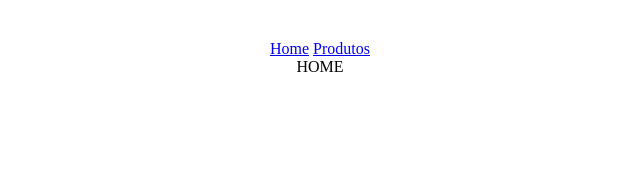
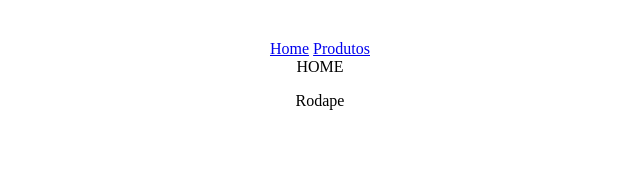
Before and after one commit to Jujuad/aula-rotas, a React (Vite) app: page / in a window 1280 px wide. Shown: the top 182 px of the page, without its empty margins (320-960 px from the left). Built offline with nearby package versions, Linux system fonts and the light colour scheme.

Commit message:
Criando rodape

```diff
--- a/src/App.jsx
+++ b/src/App.jsx
@@ -1,6 +1,8 @@
 import './App.css'
 import { Outlet } from 'react-router-dom'
 import Menu from "./components/Menu"
+import Rodape from "./components/Rodape"
+
 
 function App() {
 
@@ -8,6 +10,7 @@ function App() {
     <>
       <Menu/>
       <Outlet/>
+      <Rodape/>
     </>
   )
 
--- /dev/null
+++ b/src/components/Rodape.jsx
@@ -0,0 +1,8 @@
+export default function Rodape(){
+
+    return(
+        <footer>
+            <p>Rodape</p>
+        </footer>
+    )
+}
```
